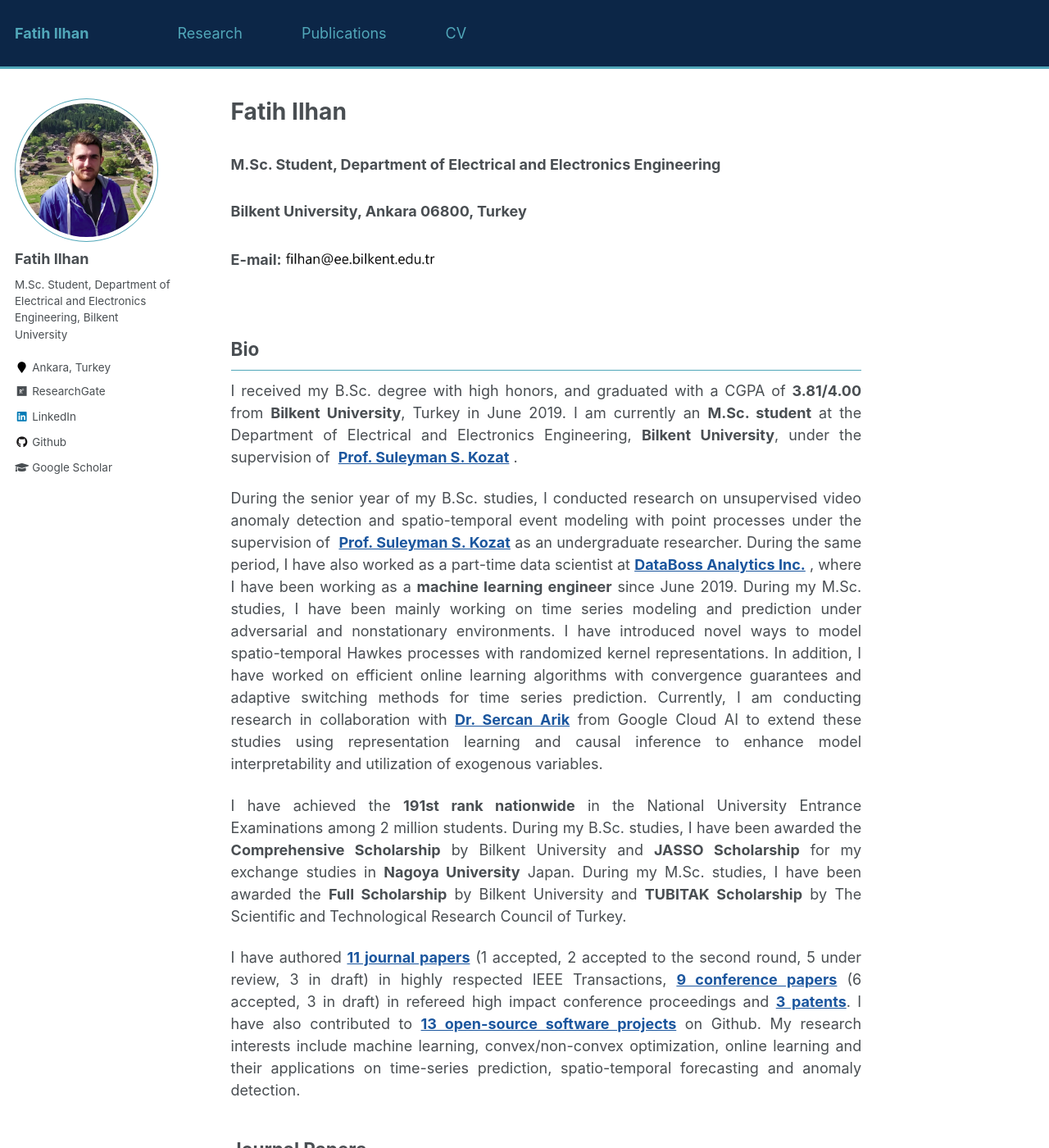
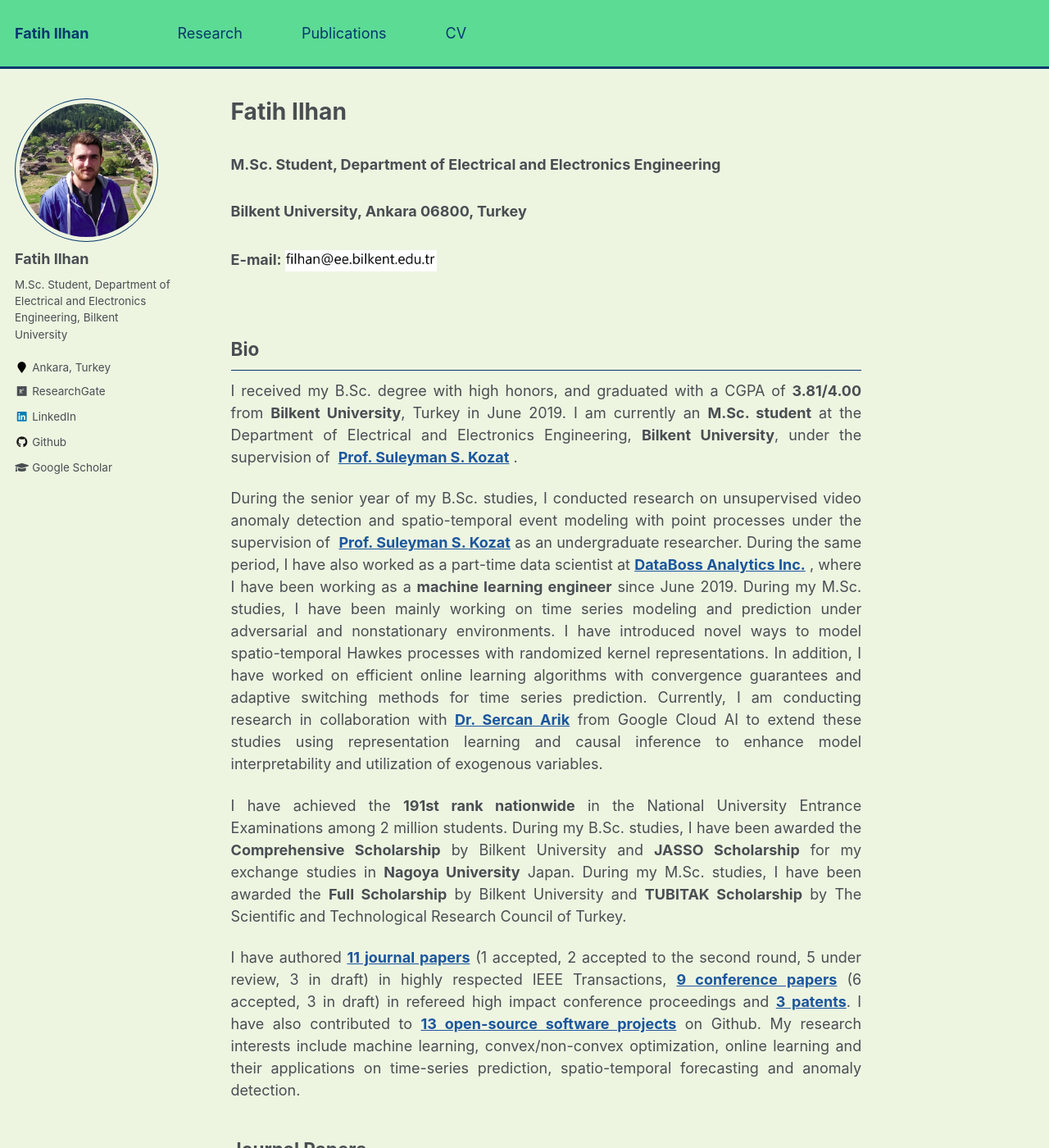
Before and after one commit to fatih-ilhan/fatih-ilhan.github.io, a Jekyll site: the page built from _pages/about.md, in a window 1280 px wide and 1400 px high. Shown: the whole window at 82% size. Built offline with Jekyll 4.4.1, drawn with Linux system fonts in a browser that asks for light colours.

Commit message:
color update

```diff
--- a/_sass/_variables.scss
+++ b/_sass/_variables.scss
@@ -53,13 +53,13 @@ $darker-gray                : mix(#000, $gray, 60%);
 $light-gray                 : mix(#fff, $gray, 50%);
 $lighter-gray               : mix(#fff, $gray, 90%);
 
-$body-color                 : #fff;
-$masthead-background-color  : #0c2647;
-$background-color           : #fff;
+$body-color                 : #edf5e1;
+$masthead-background-color  : #5cdb95;
+$background-color           : #edf5e1;
 $code-background-color      : #fafafa;
 $code-background-color-dark : $light-gray;
 $text-color                 : $dark-gray;
-$border-color               : #51a7b9;
+$border-color               : #05386b;
 
 $primary-color              : #7a8288;
 $success-color              : #62c462;
@@ -94,7 +94,7 @@ $xing-color                 : #006567;
 $link-color                 : #1b569e;
 $link-color-hover           : mix(#000, $link-color, 25%);
 $link-color-visited         : mix(#fff, $link-color, 25%);
-$masthead-link-color        : #51a7b9;
+$masthead-link-color        : #05386b;
 $masthead-link-color-hover  : mix(#fff, $masthead-link-color, 25%);
 
 
```
